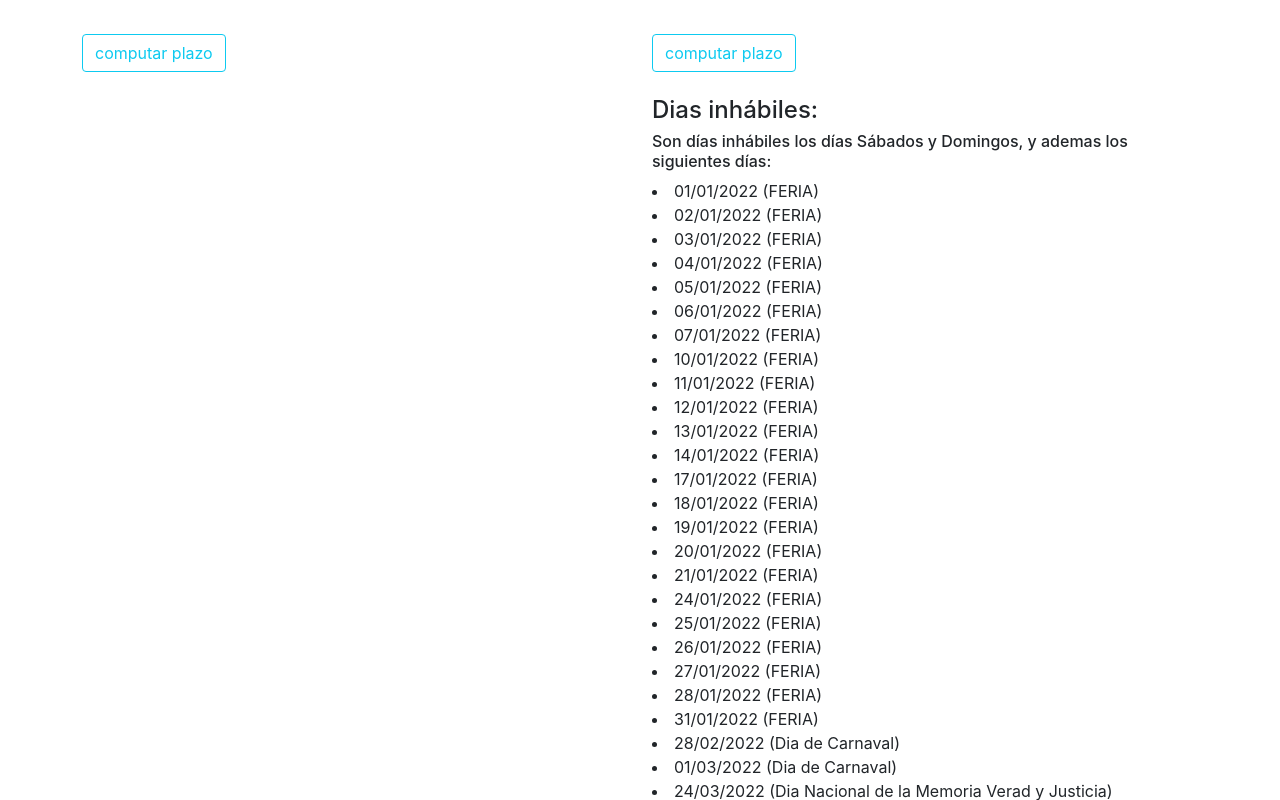
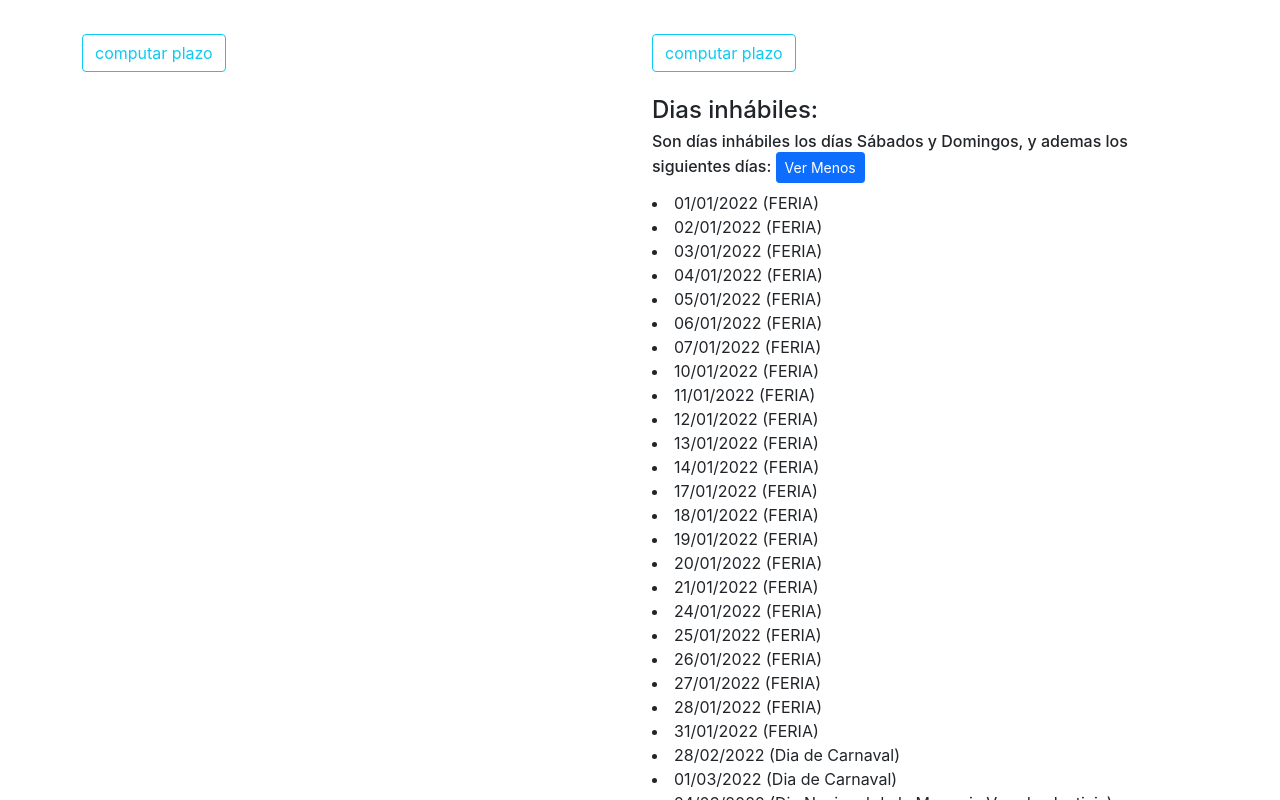
Before and after one commit to AndrRod/computos-plazos, a React (Create React App) app: page / in a window 1280 px wide. Shown: the part 360-1160 px from the top of the page. Built offline with nearby package versions, Linux system fonts and the light colour scheme.

Commit message:
modificando para mostrar y dejar de mostrar lista

```diff
--- a/src/App.css
+++ b/src/App.css
@@ -36,3 +36,6 @@
     transform: rotate(360deg);
   }
 }
+.oculto {
+  visibility: hidden;
+}
--- a/src/App.js
+++ b/src/App.js
@@ -9,15 +9,12 @@ function App() {
 
   let diasInHJson = diasInhabilesJson;
 
+
   return(
     <LogicaComputos>
-      <h4>Dias inhábiles:</h4>
-      <h6>Son días inhábiles los días Sábados y Domingos, y ademas los siguientes días: </h6>
-      <div className="elementoOculto">
         <DiasInhabiles fecha={diasInHJson}>
             </DiasInhabiles>
              {/* document.getElementById("listaDias") */}
-      </div>
     </LogicaComputos>
     );
 }
--- a/src/diasInHab.js
+++ b/src/diasInHab.js
@@ -6,7 +6,5 @@ export default function DiasInhabiles(props){
     );
     return(
         <lu>{listaFechas}</lu>
-    // <li>{props.fecha}</li>,
-    // <li>{props.feriado}</li>
     )
 }
--- a/src/logicaCompu.js
+++ b/src/logicaCompu.js
@@ -68,6 +68,24 @@ export default function LogicaComputos(props) {
       `ERROR: Revea los datos ingresados por favor`
     );
   };
+
+  let [tipo1, setTipo] = useState('');
+  let [verMenos, setVerMenos] = useState('')
+  tipo1 = "hidden"
+
+  const cambiarTipo = ()=>{
+      let lu1 = document.getElementById("elementoculto");
+      let verMas = document.getElementById("verMas")
+      if(lu1.style.visibility == ""){
+        setTipo("hidden")
+        lu1.style.visibility = tipo1;
+        verMas.replaceChildren("Ver Más");}
+      else
+      {lu1.style.removeProperty("visibility")
+      verMas.replaceChildren("Ver Menos")}
+
+  }
+
   return (
     <div class="container">
       <div className="App">
@@ -152,8 +170,12 @@ export default function LogicaComputos(props) {
 
             <div id="resultado1"></div>
 
+            <h4>Dias inhábiles:</h4>
+            <h6>Son días inhábiles los días Sábados y Domingos, y ademas los siguientes días: <a id="verMas" onClick={cambiarTipo} class="btn btn-primary btn-outline btn-sm" role="button">Ver Menos</a></h6>
 
+            <div id="elementoculto" className="oculto">
             {props.children}
+            </div>
 
 
           </div>
```
